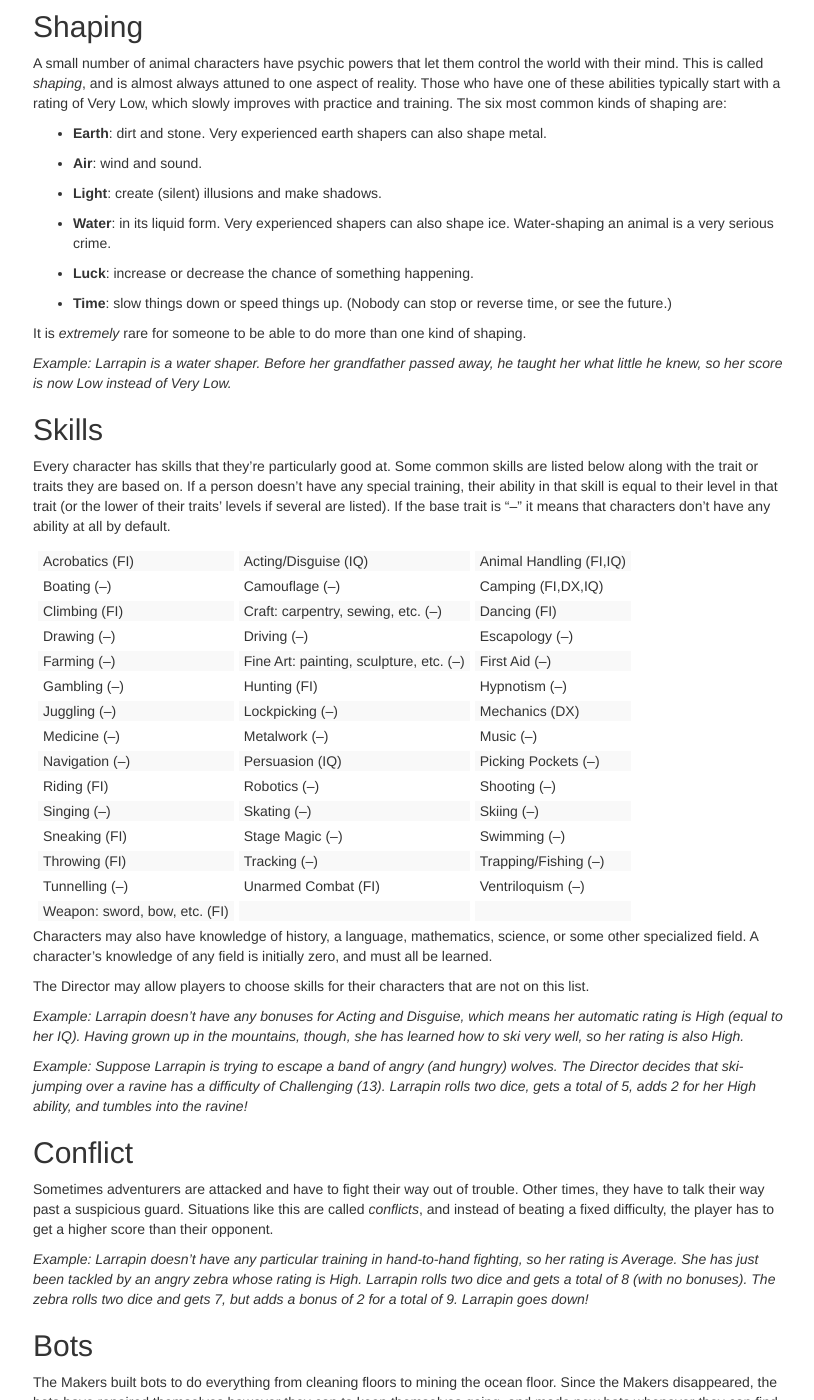
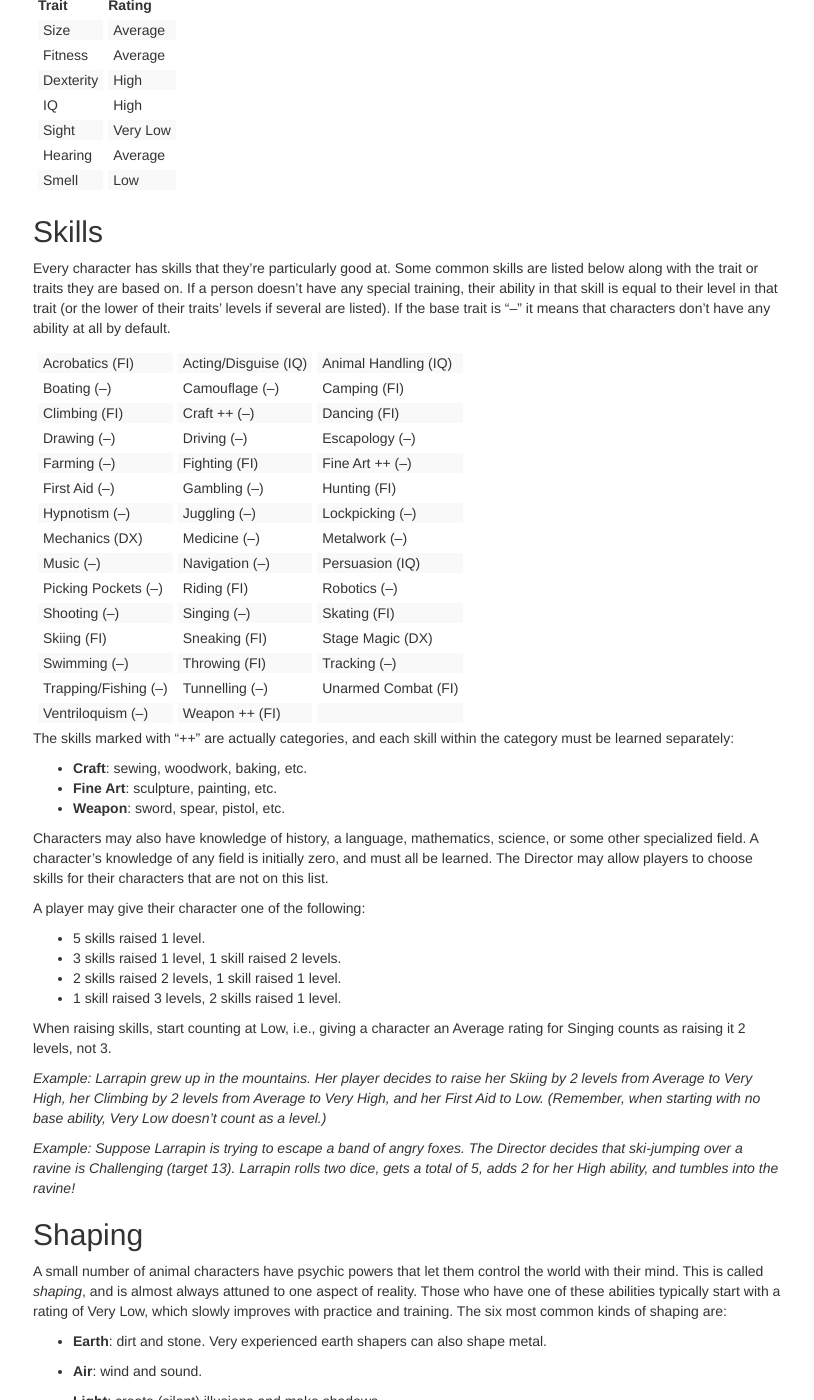
Before and after one commit to gvwilson/sensibleadventures, a Jekyll site: the page built from shapers.md, in a window 1280 px wide and 1400 px high, scrolled down 2454 px. Shown: the whole window, without its empty margins (37-851 px from the left). Built offline with Jekyll 4.4.1, drawn with Linux system fonts in a browser that asks for light colours; nearby versions of some CDN libraries; library files that are not in the unit come from our copies; some of the changed text lies outside the part shown.

Commit message:
Building characters

```diff
--- a/shapers.md
+++ b/shapers.md
@@ -9,10 +9,12 @@
 *Avatar: The Last Airbender*,
 countless stories of talking animals,
 and my daughter.
+
 Each game has one or more *players* and one *Director*.
-Each player takes on the role of one character,
-while the Director plays the part of all the non-player characters.
-(The Director is often an adult or the person who created the adventure.)
+Each player plays the role of one character,
+while the Director plays all the other characters.
+The Director can be an adult,
+but children age 10 and older can also be Directors.
 
 > Note:
 > these rules are derived from Atomic Sock Monkey's PDQ rules.
@@ -43,8 +45,7 @@
 Together,
 the two determine the odds of the character doing what they want to do.
 
-Every one of a character's traits has a *rating*
-with a name and an associated *modifier*:
+Every traits has a level with an associated *modifier*:
 
 | Trait Rating | Modifier |
 | ------------ | -------: |
@@ -69,33 +69,31 @@
 | Impossible      | 15     |
 
 When a character wants to do something,
-she rolls two six-sided dice (abbreviated "2D")
+she rolls two dice
 and adds the modifier for her trait.
-If the total is equal to or greater than the target for the task,
+If the total is equal to or greater than the tasks' target,
 she succeeds;
 if it is less,
 she fails.
 
-Here are a couple of examples:
+For example,
+suppose that Shau Sheu has a High rating for Climbing, and wants to climb an Average wall.
+She rolls two dice and gets a 3 and a 4.
+Adding them together, and adding another 2 for her Good rating,
+gives a total of 9.
+This is greater than the 7 needed to do an Average task,
+so she succeeds.
 
-1. Shau Sheu has a High rating for Climbing, and wants to climb an Average wall.
-   She rolls two dice and gets a 3 and a 4.
-   Adding them together, and adding another 2 for her Good rating,
-   gives a total of 9.
-   This is greater than the 7 needed to do an Average task,
-   so she succeeds.
+Now suppose she needs to climb a slippery icefall.
+The task is challenging,
+so she needs to get 13 or better to do it.
+She rolls 2 and 6, adds 2 for her Good rating.
+The total is only 10,
+so she slips and falls.
 
-2. Shau Sheu now needs to climb a slippery icefall.
-   The task is challenging,
-   so she needs to get 13 or better to do it.
-   She rolls 2 and 6, adds 2 for her Good rating:
-   nope.
-   The total is only 10,
-   so she slips and falls.
+## Core Traits
 
-## Characters
-
-Every character has an Average rating for these four traits unless otherwise noted:
+Every character has an Average rating for these seven traits by default:
 
 - **Size**: how large the character is.
   In exceptional cases,
@@ -106,16 +104,14 @@
   i.e.,
   how athletic they are.
 
-- **Dexterity**: how good the character is at delicate manipulations
-  like picking a lock or playing a musical instrument.
+- **Dexterity**: how good the character is with their hands.
+  This determines whether they can pick a lock or play a musical instrument.
 
 - **IQ**: how good the character is at book learning and puzzle solving.
-  Note that a character with a low IQ is not necessarily stupid.
+  A character with a low IQ is not necessarily stupid.
 
-Every character also has ratings for **Sight**, **Hearing**, and **Smell**.
-These are all Average too unless otherwise noted.
-
-> Note: Smell includes the sense of taste.
+- **Sight**, **Hearing**, and **Smell**.
+  Note that Smell includes the sense of taste.
 
 Non-player characters (NPCs) may have two extra traits:
 
@@ -129,29 +125,33 @@
 
 ## Species
 
-Each species of animal character has different "normal" ratings for traits:
+Different species may have different defaults for the core traits:
 
-| Species   | Size      | Fitness   | Dexterity | Sight     | Hearing | Smell | Special            |
-| --------- | --------: | --------: | --------: | --------: | ------: | ----: | ------------------ |
-| bear      | High      | High      | Low       | Low       |         | High  |                    |
-| bison     | High      |           | Very Low  | Low       |         |       | horns              |
-| eagle     | Low       | Very High |           | Very High | High    | Low   | flying             |
-| elephant  | Very High |           |           |           |         |       | prehensile trunk   |
-| fox       | Low       |           | High      |           |         | High  | carnivore          |
-| goat      |           |           |           |           |         |       | horns              |
-| kangaroo  |           | High      |           |           |         |       | leaping            |
-| lion      |           | High      |           |           | High    | High  | carnivore          |
-| monkey    | Low       |           | Very High | High      |         |       | prehensile tail    |
-| rabbit    | Very Low  |           |           |           | High    | High  | may go berserk     |
-| raccoon   | Low       |           | Very High | High      |         |       |                    |
-| rhino     | High      |           | Very Low  | Low       |         | High  |                    |
-| tiger     |           | High      |           |           | High    | High  | carnivore          |
-| turtle    | Low       | Low       | High      | Very Low  |         |       |                    |
-| wolf      |           | High      |           |           | High    | High  | carnivore          |
-| zebra     |           |           |           |           |         |       |                    |
+| Species   | Size      | Fitness   | Dexterity | IQ   | Sight     | Hearing | Smell | Special            |
+| --------- | --------: | --------: | --------: | ---: | --------: | ------: | ----: | ------------------ |
+| bear      | High      | High      | Low       |      | Low       |         | High  |                    |
+| bison     | High      |           | Very Low  |      | Low       |         |       | horns              |
+| eagle     | Low       | Very High |           |      | Very High | High    | Low   | flying             |
+| elephant  | Very High |           |           |      |           |         |       | prehensile trunk   |
+| fox       | Low       |           | High      | High |           |         | High  | carnivore          |
+| goat      |           |           |           |      |           |         |       | horns              |
+| kangaroo  |           | High      |           |      |           |         |       | leaping            |
+| lion      |           | High      |           |      |           | High    | High  | carnivore          |
+| monkey    | Low       |           | Very High | High | High      |         |       | prehensile tail    |
+| rabbit    | Very Low  |           |           |      |           | High    | High  | may go berserk     |
+| raccoon   | Low       |           | Very High |      | High      |         |       |                    |
+| rhino     | High      |           | Very Low  |      | Low       |         | High  |                    |
+| tiger     |           | High      |           |      |           | High    | High  | carnivore          |
+| turtle    | Low       | Low       | High      | High | Very Low  |         |       |                    |
+| wolf      |           | High      |           |      |           | High    | High  | carnivore          |
+| zebra     |           |           |           |      |           |         |       |                    |
+
+Player may raise one trait by one level when they create a character,
+or two traits by one level each if they also *lower* one trait by one level.
 
 *Example:
-Larrapin is a very bright 15-year-old rabbit.*
+Larrapin is a 15-year-old rabbit.
+Her player has raised her IQ from Average to High.*
 
 | Trait     | Rating   |
 | --------- | -------- |
@@ -163,8 +163,86 @@
 | Hearing   | High     |
 | Smell     | High     |
 
-Note that her IQ is High rather than Average:
-Larrapin loves to do puzzles and word games.
+*Ynge is a turtle.
+His player has raised his Size and Fitness,
+but has lowered his sense of Smell in exchange.
+
+| Trait     | Rating   |
+| --------- | -------- |
+| Size      | Average  |
+| Fitness   | Average  |
+| Dexterity | High     |
+| IQ        | High     |
+| Sight     | Very Low |
+| Hearing   | Average  |
+| Smell     | Low      |
+
+## Skills
+
+Every character has skills that they're particularly good at.
+Some common skills are listed below
+along with the trait or traits they are based on.
+If a person doesn't have any special training,
+their ability in that skill is equal to their level in that trait
+(or the lower of their traits' levels if several are listed).
+If the base trait is "--" it means that characters don't have any ability at all by default.
+
+| Acrobatics (FI)         | Acting/Disguise (IQ)   | Animal Handling (IQ)    |
+| Boating (--)            | Camouflage (--)        | Camping (FI)            |
+| Climbing (FI)           | Craft ++ (--)          | Dancing (FI)            |
+| Drawing (--)            | Driving (--)           | Escapology (--)         |
+| Farming (--)            | Fighting (FI)          | Fine Art ++ (--)        |
+| First Aid (--)          | Gambling (--)          | Hunting (FI)            |
+| Hypnotism (--)          | Juggling (--)          | Lockpicking (--)        |
+| Mechanics (DX)          | Medicine (--)          | Metalwork (--)          |
+| Music (--)              | Navigation (--)        | Persuasion (IQ)         |
+| Picking Pockets (--)    | Riding (FI)            | Robotics (--)           |
+| Shooting (--)           | Singing (--)           | Skating (FI)            |
+| Skiing (FI)             | Sneaking (FI)          | Stage Magic (DX)        |
+| Swimming (--)           | Throwing (FI)          | Tracking (--)           |
+| Trapping/Fishing (--)   | Tunnelling (--)        | Unarmed Combat (FI)     |
+| Ventriloquism (--)      | Weapon ++ (FI)         |                         |
+
+The skills marked with "++" are actually categories,
+and each skill within the category must be learned separately:
+
+- **Craft**: sewing, woodwork, baking, etc.
+- **Fine Art**: sculpture, painting, etc.
+- **Weapon**: sword, spear, pistol, etc.
+
+Characters may also have knowledge of history, a language, mathematics, science,
+or some other specialized field.
+A character's knowledge of any field is initially zero,
+and must all be learned.
+The Director may allow players to choose skills for their characters
+that are not on this list.
+
+A player may give their character one of the following:
+
+- 5 skills raised 1 level.
+- 3 skills raised 1 level, 1 skill raised 2 levels.
+- 2 skills raised 2 levels, 1 skill raised 1 level.
+- 1 skill raised 3 levels, 2 skills raised 1 level.
+
+When raising skills,
+start counting at Low,
+i.e.,
+giving a character an Average rating for Singing counts as raising it 2 levels, not 3.
+
+*Example:
+Larrapin grew up in the mountains.
+Her player decides to raise her Skiing by 2 levels from Average to Very High,
+her Climbing by 2 levels from Average to Very High,
+and her First Aid to Low.
+(Remember,
+when starting with no base ability,
+Very Low doesn't count as a level.)*
+
+*Example:
+Suppose Larrapin is trying to escape a band of angry foxes.
+The Director decides that ski-jumping over a ravine is Challenging (target 13).
+Larrapin rolls two dice, gets a total of 5, adds 2 for her High ability,
+and tumbles into the ravine!*
 
 ## Shaping
 
@@ -193,58 +271,10 @@
 It is *extremely* rare for someone to be able to do more than one kind of shaping.
 
 *Example:
-Larrapin is a water shaper.
+Larrapin is an air shaper.
 Before her grandfather passed away,
 he taught her what little he knew,
 so her score is now Low instead of Very Low.*
-
-## Skills
-
-Every character has skills that they're particularly good at.
-Some common skills are listed below
-along with the trait or traits they are based on.
-If a person doesn't have any special training,
-their ability in that skill is equal to their level in that trait
-(or the lower of their traits' levels if several are listed).
-If the base trait is "--" it means that characters don't have any ability at all by default.
-
-| Acrobatics (FI)               | Acting/Disguise (IQ)                     | Animal Handling (FI,IQ) |
-| Boating (--)                  | Camouflage (--)                          | Camping (FI,DX,IQ)      |
-| Climbing (FI)                 | Craft: carpentry, sewing, etc. (--)      | Dancing (FI)            |
-| Drawing (--)                  | Driving (--)                             | Escapology (--)         |
-| Farming (--)                  | Fine Art: painting, sculpture, etc. (--) | First Aid (--)          |
-| Gambling (--)                 | Hunting (FI)                             | Hypnotism (--)          |
-| Juggling (--)                 | Lockpicking (--)                         | Mechanics (DX)          |
-| Medicine (--)                 | Metalwork (--)                           | Music (--)              |
-| Navigation (--)               | Persuasion (IQ)                          | Picking Pockets (--)    |
-| Riding (FI)                   | Robotics (--)                            | Shooting (--)           |
-| Singing (--)                  | Skating (--)                             | Skiing (--)             |
-| Sneaking (FI)                 | Stage Magic (--)                         | Swimming (--)           |
-| Throwing (FI)                 | Tracking (--)                            | Trapping/Fishing (--)   |
-| Tunnelling (--)               | Unarmed Combat (FI)                      | Ventriloquism (--)      |
-| Weapon: sword, bow, etc. (FI) |                                          |                         |
-
-Characters may also have knowledge of history, a language, mathematics, science,
-or some other specialized field.
-A character's knowledge of any field is initially zero,
-and must all be learned.
-
-The Director may allow players to choose skills for their characters
-that are not on this list.
-
-*Example:
-Larrapin doesn't have any bonuses for Acting and Disguise,
-which means her automatic rating is High (equal to her IQ).
-Having grown up in the mountains,
-though,
-she has learned how to ski very well,
-so her rating is also High.*
-
-*Example:
-Suppose Larrapin is trying to escape a band of angry (and hungry) wolves.
-The Director decides that ski-jumping over a ravine has a difficulty of Challenging (13).
-Larrapin rolls two dice, gets a total of 5, adds 2 for her High ability,
-and tumbles into the ravine!*
 
 ## Conflict
 
@@ -258,7 +288,7 @@
 *Example:
 Larrapin doesn't have any particular training in hand-to-hand fighting,
 so her rating is Average.
-She has just been tackled by an angry zebra whose rating is High.
+She has just been tackled by an angry monkey whose rating is High.
 Larrapin rolls two dice and gets a total of 8 (with no bonuses).
 The zebra rolls two dice and gets 7,
 but adds a bonus of 2 for a total of 9.
```
Also changed, not shown: other parts of shapers.md (+4 -5 lines).
